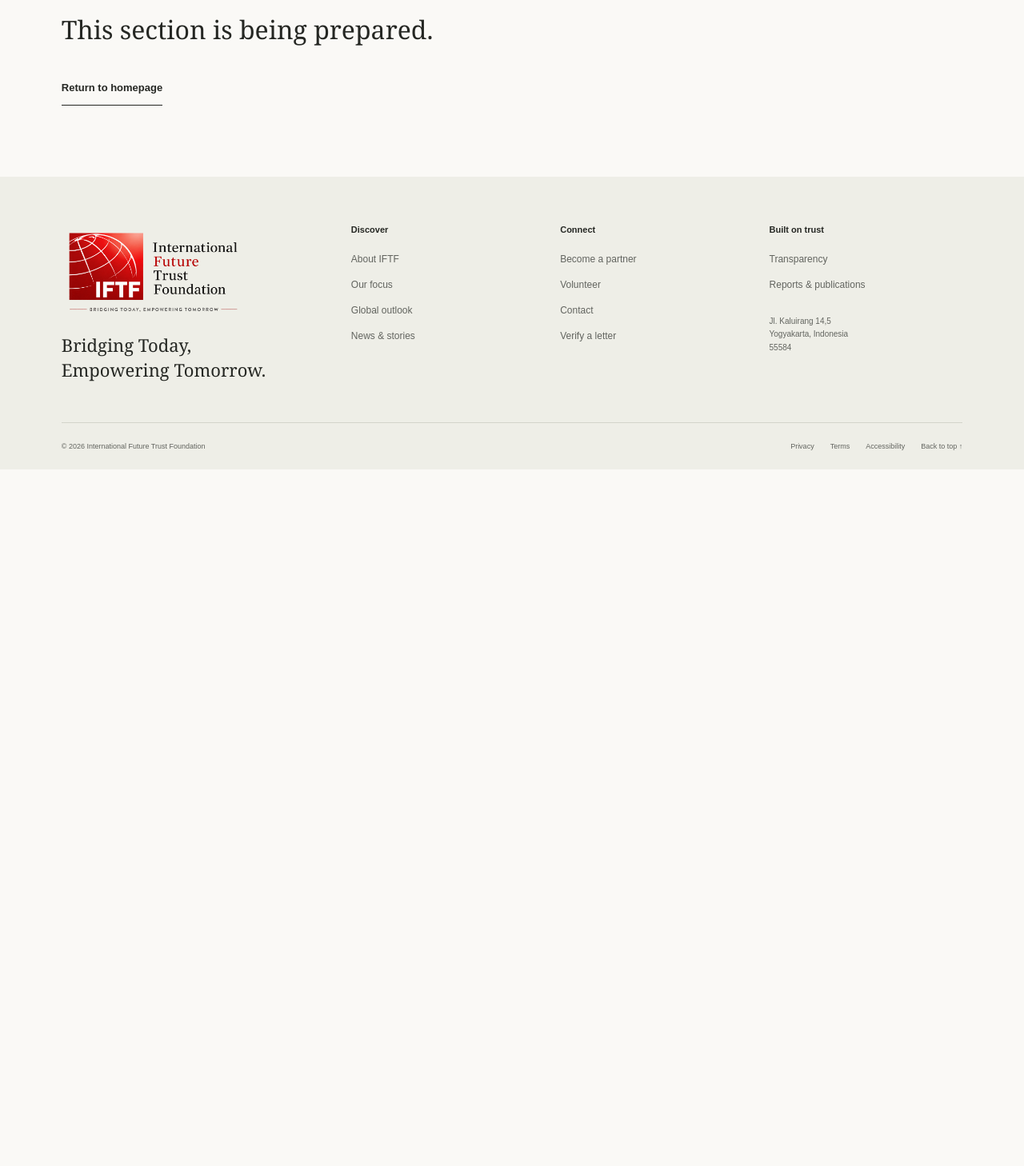
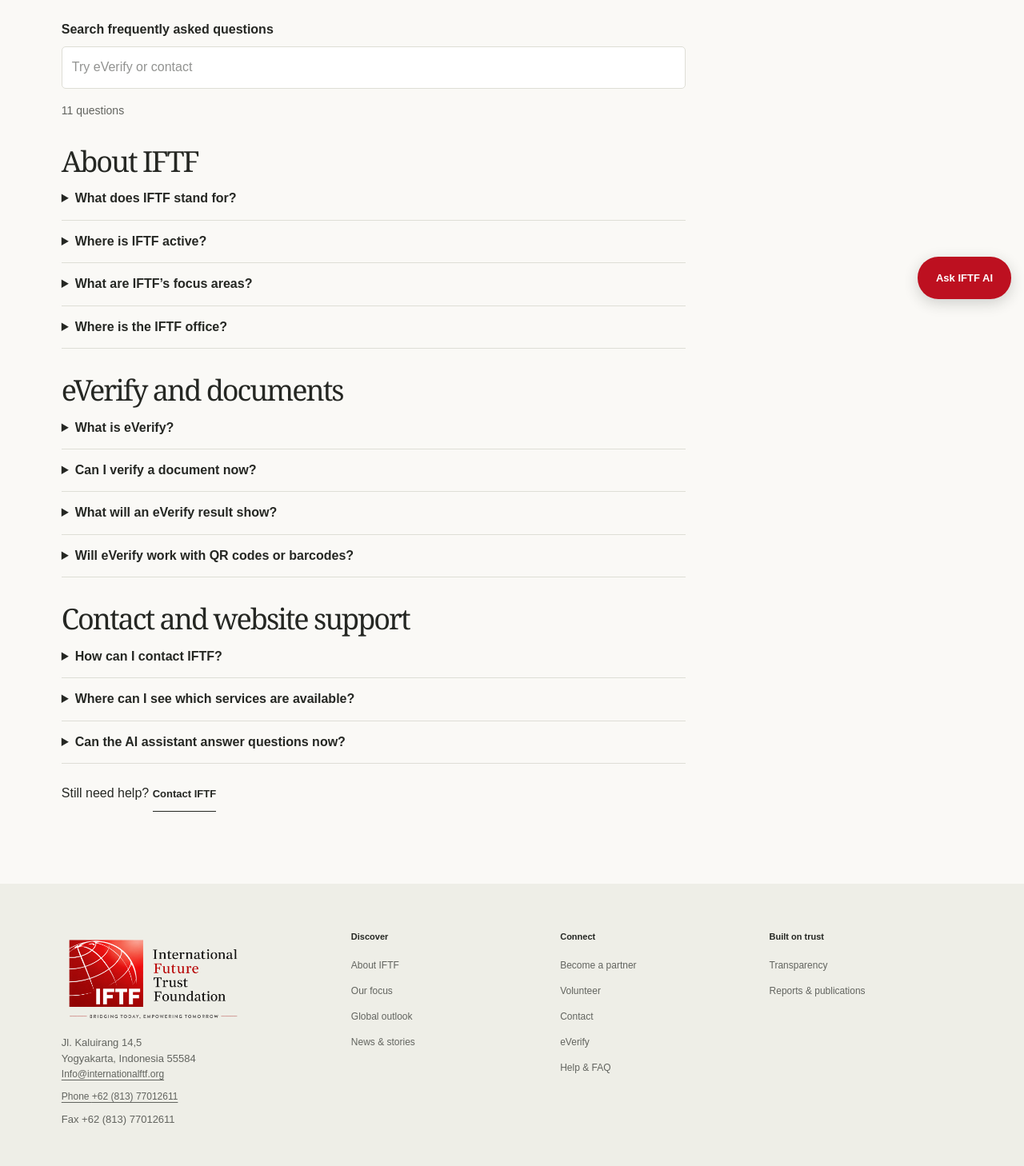
Before and after one commit to LineMindMap/IFTF, a Next.js app: page /help in a window 1280 px wide. Shown: the part 410-1868 px from the top of the page at 80% size. Before the commit the page ends 997 px from the top, so only its background shows below. Built offline with nearby package versions, Linux system fonts and the light colour scheme.

Commit message:
Add IFTF help center and eVerify preview

```diff
--- a/app/[slug]/page.tsx
+++ b/app/[slug]/page.tsx
@@ -3,7 +3,6 @@ import { aboutMenu, countries, focusAreas, office, routes, titleFor } from '../.
 
 const status: Record<string, string> = {
   login: 'Secure sign-in is planned for a later phase.',
-  verify: 'Letter verification is planned for a later phase.',
   donate: 'Online giving is planned for a later phase.',
 };
 
@@ -72,6 +71,12 @@ export default async function Page({ params }: PageProps) {
             <div><dt>Email</dt><dd><a href={'mailto:' + office.email}>{office.email}</a></dd></div>
           </dl>
         </>
+      ) : slug === 'verify' ? (
+        <>
+          <p className="inner-lead">Document verification is coming soon.</p>
+          <p>eVerify is planned to scan a document’s QR code or barcode and show its verification status, who requested it, when it was issued, and when it expires.</p>
+          <Link href="/help/#documents" className="text-link">Get help with document verification</Link>
+        </>
       ) : (
         <>
           <p className="inner-lead">{status[slug] ?? (aboutMenu.some(item => item.slug === slug && item.external)
--- a/app/globals.css
+++ b/app/globals.css
@@ -173,3 +173,31 @@ html { scroll-padding-top: 180px; }
   .status-hero { grid-template-columns: 1fr; gap: 8px; padding-bottom: 55px; }
   .status-visual { width: min(78%, 250px); }
 }
+
+header { --utility-height: 42px; top: calc(-1 * var(--utility-height)); }
+.utility { box-sizing: border-box; height: var(--utility-height); padding-block: 0; }
+.utility > div { align-items: center; }
+.footer-address { margin-top: 14px; font-style: normal; color: var(--muted); font-size: 13px; line-height: 1.55; overflow-wrap: anywhere; }
+.footer-address a { display: table; min-height: 28px; text-decoration: underline; text-underline-offset: 3px; }
+.faq-search, .faq-group { margin-top: 32px; max-width: 780px; }
+.faq-search label, .help-dialog label { display: block; font-weight: 700; margin-bottom: 8px; }
+.faq-search input, .help-dialog textarea { width: 100%; border: 1px solid var(--line); background: white; border-radius: 5px; padding: 12px; color: var(--ink); }
+.faq-search input:focus-visible, .help-dialog textarea:focus-visible { outline: 2px solid var(--red); outline-offset: 2px; }
+.faq-search p { font-size: 14px; color: var(--muted); }
+.faq-group h2, .help-dialog h2 { font-size: clamp(25px,4vw,36px); }
+.faq-group details { border-bottom: 1px solid var(--line); }
+.faq-group summary { min-height: 48px; padding: 13px 0; cursor: pointer; font-weight: 600; }
+.faq-group summary:focus-visible { outline: 2px solid var(--red); }
+.faq-group details p { margin: 0 0 16px; }
+.help-page { padding-bottom: 90px; }
+.help-launcher { position: fixed; right: max(16px, env(safe-area-inset-right)); bottom: max(16px, env(safe-area-inset-bottom)); z-index: 20; border-radius: 26px; box-shadow: 0 5px 18px #25272333; }
+.help-dialog { margin: auto; padding: 24px; width: min(480px, calc(100% - 32px)); max-height: calc(100% - 32px); overflow: auto; border: 1px solid var(--line); border-radius: 8px; background: var(--paper); color: var(--ink); }
+.help-dialog::backdrop { background: #25272388; }
+.help-dialog form:not(.assistant-close) { margin-top: 20px; }
+.help-dialog .button { margin-top: 12px; }
+.assistant-close { display: flex; justify-content: flex-end; }
+@media (max-width: 760px) {
+  header { --utility-height: 48px; }
+  .utility > div { gap: clamp(8px, 3vw, 22px); }
+  .utility a { white-space: nowrap; }
+}
--- /dev/null
+++ b/app/help/help-center.tsx
@@ -0,0 +1,62 @@
+'use client';
+
+import { useRef, useState } from 'react';
+
+const groups = [
+  { id: 'foundation', title: 'About IFTF', entries: [
+    ['What does IFTF stand for?', 'International Future Trust Foundation.'],
+    ['Where is IFTF active?', 'IFTF is active in Pakistan and Indonesia.'],
+    ['What are IFTF’s focus areas?', 'Education and community prosperity.'],
+    ['Where is the IFTF office?', 'The current office is in Yogyakarta, Indonesia. You can find the address and contact details on the Contact page.'],
+  ] },
+  { id: 'documents', title: 'eVerify and documents', entries: [
+    ['What is eVerify?', 'eVerify is IFTF’s upcoming system for checking document verification and expiry.'],
+    ['Can I verify a document now?', 'eVerify is still in development. Contact IFTF if you need help with a document now.'],
+    ['What will an eVerify result show?', 'The planned result includes verification status, who requested the document, its issue date, and when it expires.'],
+    ['Will eVerify work with QR codes or barcodes?', 'Support for QR codes and barcodes is planned.'],
+  ] },
+  { id: 'support', title: 'Contact and website support', entries: [
+    ['How can I contact IFTF?', 'Use the phone number or email address on the Contact page or in the footer.'],
+    ['Where can I see which services are available?', 'Visit Website Status for reachability checks and planned features.'],
+    ['Can the AI assistant answer questions now?', 'The assistant is a preview. The Help & FAQ page and the IFTF office are available for questions today.'],
+  ] },
+];
+
+export default function HelpCenter() {
+  const [query, setQuery] = useState('');
+  const [submitted, setSubmitted] = useState(false);
+  const dialog = useRef<HTMLDialogElement>(null);
+  const search = query.trim().toLowerCase();
+  const results = groups.map(group => ({
+    ...group, entries: group.entries.filter(entry => [group.title, ...entry].join(' ').toLowerCase().includes(search)),
+  })).filter(group => group.entries.length);
+  const count = results.reduce((total, group) => total + group.entries.length, 0);
+
+  return <>
+    <div className="faq-search">
+      <label htmlFor="faq-search">Search frequently asked questions</label>
+      <input id="faq-search" type="search" value={query} onChange={event => setQuery(event.target.value)} placeholder="Try eVerify or contact"/>
+      <p role="status">{count === 0 ? 'No questions found. Try a different search.' : `${count} ${count === 1 ? 'question' : 'questions'}`}</p>
+    </div>
+    {results.map(group => (
+      <section key={group.id} id={group.id} className="faq-group">
+        <h2>{group.title}</h2>
+        {group.entries.map(([question, answer]) => (
+          <details key={question}><summary>{question}</summary><p>{answer}</p></details>
+        ))}
+      </section>
+    ))}
+    <button type="button" className="button help-launcher" onClick={() => dialog.current?.showModal()}>Ask IFTF AI</button>
+    <dialog ref={dialog} aria-labelledby="assistant-heading" className="help-dialog" onClose={() => setSubmitted(false)}>
+      <form method="dialog" className="assistant-close"><button className="text-link">Close</button></form>
+      <h2 id="assistant-heading">Ask IFTF AI</h2>
+      <p>Assistant preview. Try a sample question to see how the form will work.</p>
+      <form onSubmit={event => { event.preventDefault(); setSubmitted(true); }}>
+        <label htmlFor="assistant-question">Your sample question</label>
+        <textarea id="assistant-question" required maxLength={500} rows={3} placeholder="How will eVerify work?"/>
+        <button className="button" type="submit">Try the preview</button>
+      </form>
+      {submitted && <p role="status">This is a demo. Your question was not sent.</p>}
+    </dialog>
+  </>;
+}
--- /dev/null
+++ b/app/help/page.tsx
@@ -0,0 +1,16 @@
+import type { Metadata } from 'next';
+import Link from 'next/link';
+import HelpCenter from './help-center';
+
+export const metadata: Metadata = { title: 'Help & FAQ | IFTF' };
+
+export default function HelpPage() {
+  return (
+    <main id="main" tabIndex={-1} className="wrap inner-page help-page">
+      <h1>Help &amp; FAQ</h1>
+      <p className="inner-lead">Find answers about IFTF, its programs, and eVerify.</p>
+      <HelpCenter />
+      <p>Still need help? <Link className="text-link" href="/contact/">Contact IFTF</Link></p>
+    </main>
+  );
+}
--- a/app/page.tsx
+++ b/app/page.tsx
@@ -23,7 +23,7 @@ export default function Home() {
   <Link href="/programs/">Explore programs <Arrow/></Link>
   <Link href="/collaborate/">Propose a collaboration <Arrow/></Link>
   <Link href="/volunteer/">Volunteer <Arrow/></Link>
-  <Link href="/verify/">Verify a letter <Arrow/></Link>
+  <Link href="/verify/">eVerify <Arrow/></Link>
 </nav>
 <section className="mission wrap section" id="about"><Reveal><p className="eyebrow">01 / WHO WE ARE</p></Reveal><Reveal><h2>Tomorrow is something<br/>we build <em>together.</em></h2><div className="mission-columns"><p>International Future Trust Foundation brings a global outlook to a simple idea: people and partnerships belong at the centre of a better future.</p><div><p>Our website is taking shape. This space will share the foundation’s story, its people and the work that connects its vision to everyday lives.</p><Link className="text-link" href="/founders-story/">Discover our story <Arrow/></Link></div></div></Reveal></section>
 <section className="focus section">
--- a/app/site-footer.tsx
+++ b/app/site-footer.tsx
@@ -1,8 +1,29 @@
 import Image from 'next/image';
+import Link from 'next/link';
 import { assetPath } from './asset-path';
-import Link from 'next/link';
 import { office } from '../data/content';
 
 export default function SiteFooter() {
-  return <footer><div className="wrap footer-top"><div><Image src={assetPath('/iftf-logo-transparent.png')} width={1777} height={885} alt="International Future Trust Foundation"/><p>Bridging Today,<br/>Empowering Tomorrow.</p></div><div><h3>Discover</h3><Link href="/about/">About IFTF</Link><Link href="/programs/">Our focus</Link><Link href="/where-we-work/">Global outlook</Link><Link href="/news/">News & stories</Link></div><div><h3>Connect</h3><Link href="/collaborate/">Become a partner</Link><Link href="/volunteer/">Volunteer</Link><Link href="/contact/">Contact</Link><Link href="/verify/">Verify a letter</Link></div><div><h3>Built on trust</h3><Link href="/transparency/">Transparency</Link><Link href="/publications/">Reports & publications</Link><p className="footer-note">{office.street}<br/>{office.city}<br/>{office.postalCode}</p></div></div><div className="wrap footer-bottom"><span>© {new Date().getFullYear()} International Future Trust Foundation</span><div><Link href="/privacy/">Privacy</Link><Link href="/terms/">Terms</Link><Link href="/accessibility/">Accessibility</Link><a href="#main">Back to top ↑</a></div></div></footer>;
+  return (
+    <footer>
+      <div className="wrap footer-top">
+        <div>
+          <Image src={assetPath('/iftf-logo-transparent.png')} width={1777} height={885} alt="International Future Trust Foundation"/>
+          <address className="footer-address">
+            {office.street}<br/>{office.city} {office.postalCode}
+            <a href={'mailto:' + office.email}>{office.email}</a>
+            <a href={office.telephoneHref}>Phone {office.phone}</a>
+            <span>Fax {office.fax}</span>
+          </address>
+        </div>
+        <div><h3>Discover</h3><Link href="/about/">About IFTF</Link><Link href="/programs/">Our focus</Link><Link href="/where-we-work/">Global outlook</Link><Link href="/news/">News &amp; stories</Link></div>
+        <div><h3>Connect</h3><Link href="/collaborate/">Become a partner</Link><Link href="/volunteer/">Volunteer</Link><Link href="/contact/">Contact</Link><Link href="/verify/">eVerify</Link><Link href="/help/">Help &amp; FAQ</Link></div>
+        <div><h3>Built on trust</h3><Link href="/transparency/">Transparency</Link><Link href="/publications/">Reports &amp; publications</Link></div>
+      </div>
+      <div className="wrap footer-bottom">
+        <span>© {new Date().getFullYear()} International Future Trust Foundation</span>
+        <div><Link href="/privacy/">Privacy</Link><Link href="/terms/">Terms</Link><Link href="/accessibility/">Accessibility</Link><a href="#main">Back to top ↑</a></div>
+      </div>
+    </footer>
+  );
 }
--- a/app/site-header.tsx
+++ b/app/site-header.tsx
@@ -32,7 +32,7 @@ export default function SiteHeader() {
       }}>
       <div className="utility">
         <span>Bridging Today, Empowering Tomorrow.</span>
-        <div><Link href="/verify/">Verify a letter</Link><Link href="/website-status/">Website Status</Link><Link href="/contact/">Contact</Link><Link href="/login/">Login <Arrow/></Link></div>
+        <div><Link href="/verify/">eVerify</Link><Link href="/website-status/">Website Status</Link><Link href="/help/">Help &amp; FAQ</Link><Link href="/contact/">Contact</Link><Link href="/login/">Login <Arrow/></Link></div>
       </div>
       <div className="mainnav">
         <Link href="/" aria-label="IFTF home" className="brand"><Image src={assetPath('/iftf-logo-transparent.png')} width={1777} height={885} alt="International Future Trust Foundation" priority/></Link>
--- a/app/website-status/service-indicators.tsx
+++ b/app/website-status/service-indicators.tsx
@@ -62,7 +62,7 @@ export default function ServiceIndicators() {
           tone={reachable === true ? 'green' : reachable === false ? 'red' : 'yellow'}
           state={reachable === true ? 'Reachable' : reachable === false ? 'Unreachable' : 'Checking'}/>;
       })}
-      <Status label="Letter verification" tone="yellow" state="Planned"/>
+      <Status label="eVerify" tone="yellow" state="Planned"/>
       <Status label="Secure sign-in" tone="yellow" state="Planned"/>
       <Status label="Online giving" tone="yellow" state="Planned"/>
       </ul>
--- a/data/content.ts
+++ b/data/content.ts
@@ -18,13 +18,15 @@ export const routes = [...new Set([...aboutMenu.map(item => item.slug), 'program
 export const liveRoutes = ['programs', 'where-we-work', 'contact'];
 export const routeTitles: Record<string, string> = {
   programs: 'What We Do', 'where-we-work': 'Where We Work', 'get-involved': 'Get Involved',
-  verify: 'Verify a Letter', collaborate: 'Propose a Collaboration',
+  verify: 'eVerify', collaborate: 'Propose a Collaboration',
   ...Object.fromEntries(aboutMenu.map(({slug, title}) => [slug, title])),
 };
 export const titleFor = (slug: string) => routeTitles[slug] ?? slug[0].toUpperCase() + slug.slice(1);
 
 // Add future features here when they are deferred, then remove them when shipped.
 export const deferredWork = [
+  { title: 'eVerify document verification', detail: 'Connect QR and barcode scanning to authorized document records, including verification status, issue date and expiry.' },
+  { title: 'AI help assistant', detail: 'Connect the help preview to an assistant that answers from approved IFTF information.' },
   { title: 'Interactive country map', detail: 'The country directory is available. The interactive map is planned.' },
   { title: 'Annual report reader', detail: 'Add reports and a reader when publication files are ready.' },
   { title: 'Newsletter signup', detail: 'Connect a subscription service and add the signup form.' },
```
